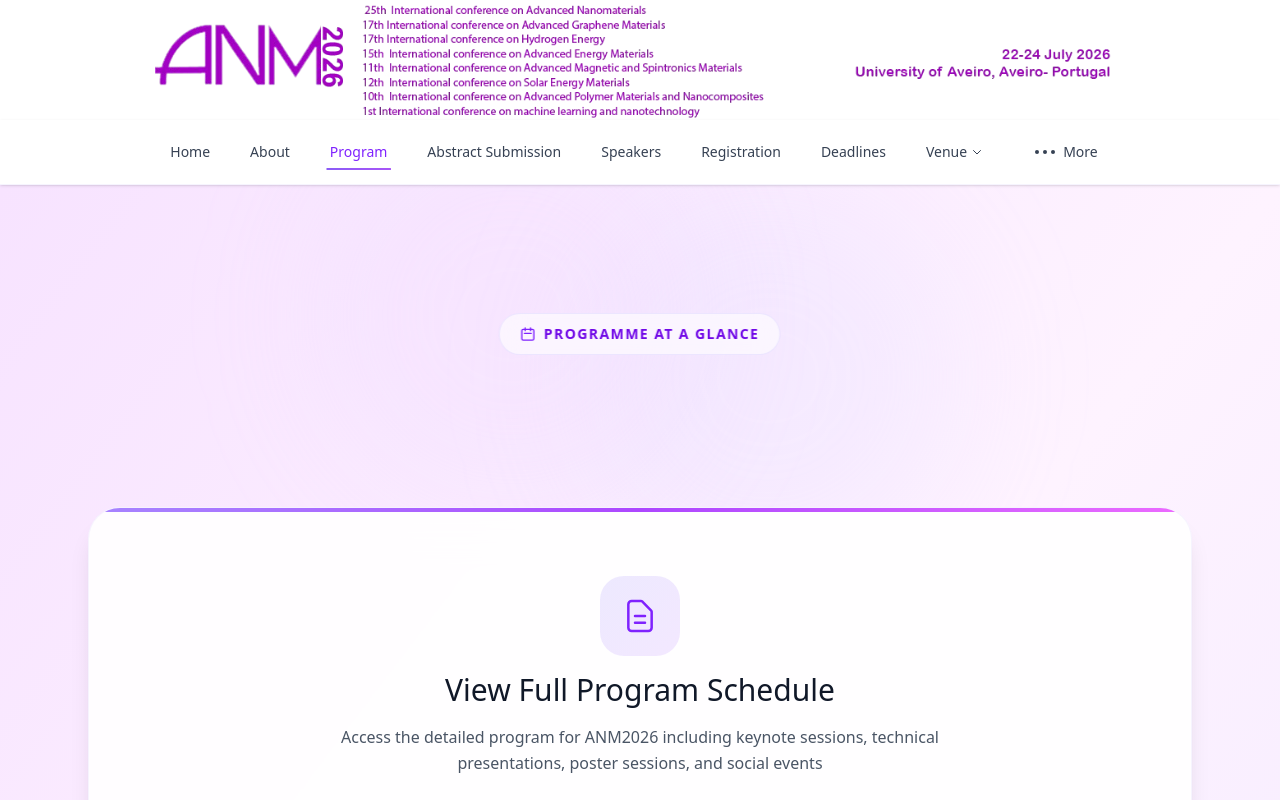
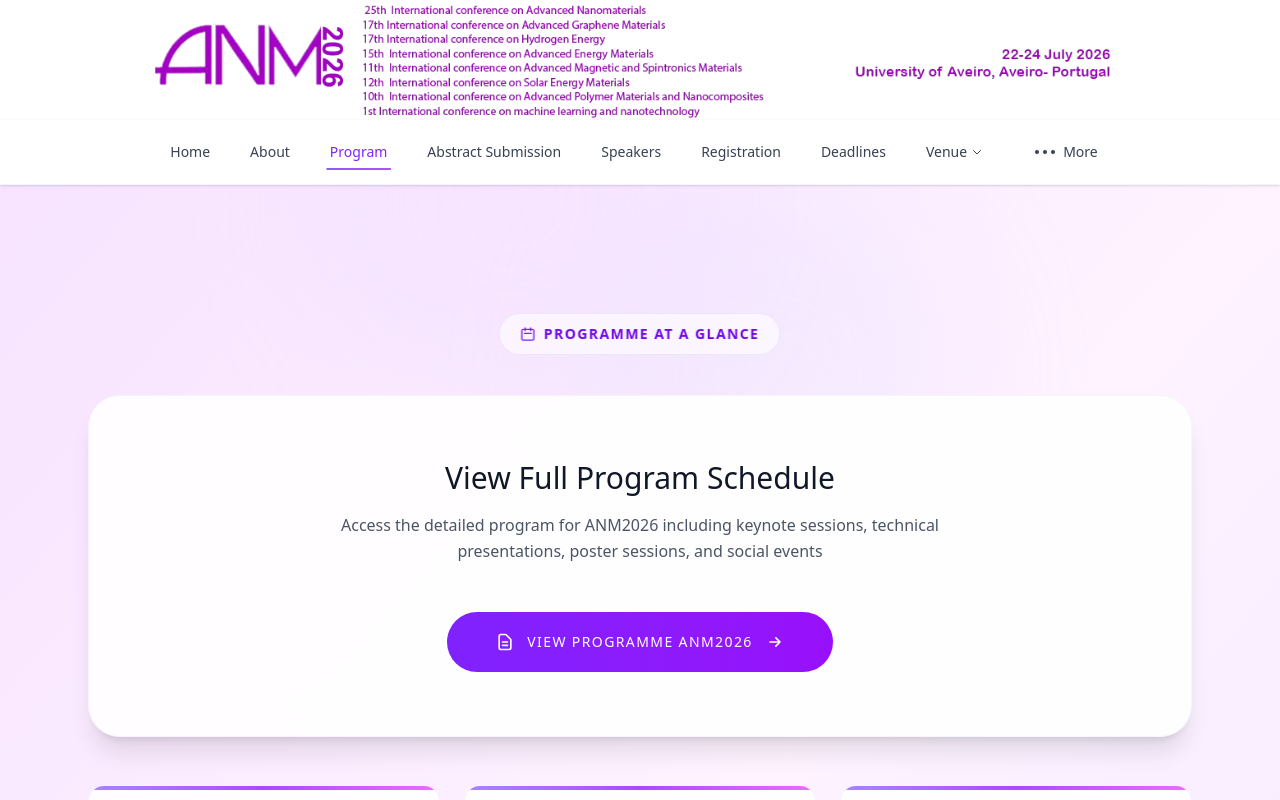
Before and after one commit to Abhijith-Suresh2283/nanoportugal, a React (Vite) app: page /program in a window 1280 px wide. Shown: the top 800 px of the page. Built offline with nearby package versions, Linux system fonts and the light colour scheme.

Commit message:
Reduced gap between the heading

```diff
--- a/src/components/Program.jsx
+++ b/src/components/Program.jsx
@@ -4,7 +4,7 @@ export default function Program() {
     <div className="bg-gradient-to-br from-[#f7e3ff] via-[#fef3ff] to-[#f0e7ff] min-h-screen text-gray-900 overflow-x-hidden">
 
       {/* ================= PAGE HEADER ================= */}
-      <section className="relative py-20 sm:py-32 px-4 sm:px-6 overflow-hidden">
+      <section className="relative pt-20 sm:pt-32 pb-4 px-4 sm:px-6 overflow-hidden">
         <SEO
         title="Conference Program & Schedule"
         description="Explore the ANM 2026 conference schedule. Featuring keynote speakers, technical sessions on graphene and energy materials, and networking events in Aveiro, Portugal."
@@ -60,17 +60,7 @@ export default function Program() {
         {/* Program Access Card */}
         <div className="bg-white/90 backdrop-blur-xl rounded-[2rem] shadow-xl border border-violet-100/50 overflow-hidden">
 
-          {/* Decorative Top Border */}
-          <div className="h-1 bg-gradient-to-r from-violet-400 via-purple-500 to-fuchsia-400" />
-
           <div className="p-8 sm:p-16 text-center space-y-8">
-
-            {/* Icon */}
-            <div className="inline-flex items-center justify-center w-20 h-20 bg-gradient-to-br from-violet-100 to-purple-100 rounded-3xl mb-4">
-              <svg className="w-10 h-10 text-violet-600" fill="none" stroke="currentColor" viewBox="0 0 24 24">
-                <path strokeLinecap="round" strokeLinejoin="round" strokeWidth={1.5} d="M9 12h6m-6 4h6m2 5H7a2 2 0 01-2-2V5a2 2 0 012-2h5.586a1 1 0 01.707.293l5.414 5.414a1 1 0 01.293.707V19a2 2 0 01-2 2z" />
-              </svg>
-            </div>
 
             <div className="space-y-4">
               <h2 className="text-2xl sm:text-3xl font-light text-gray-900">
```
